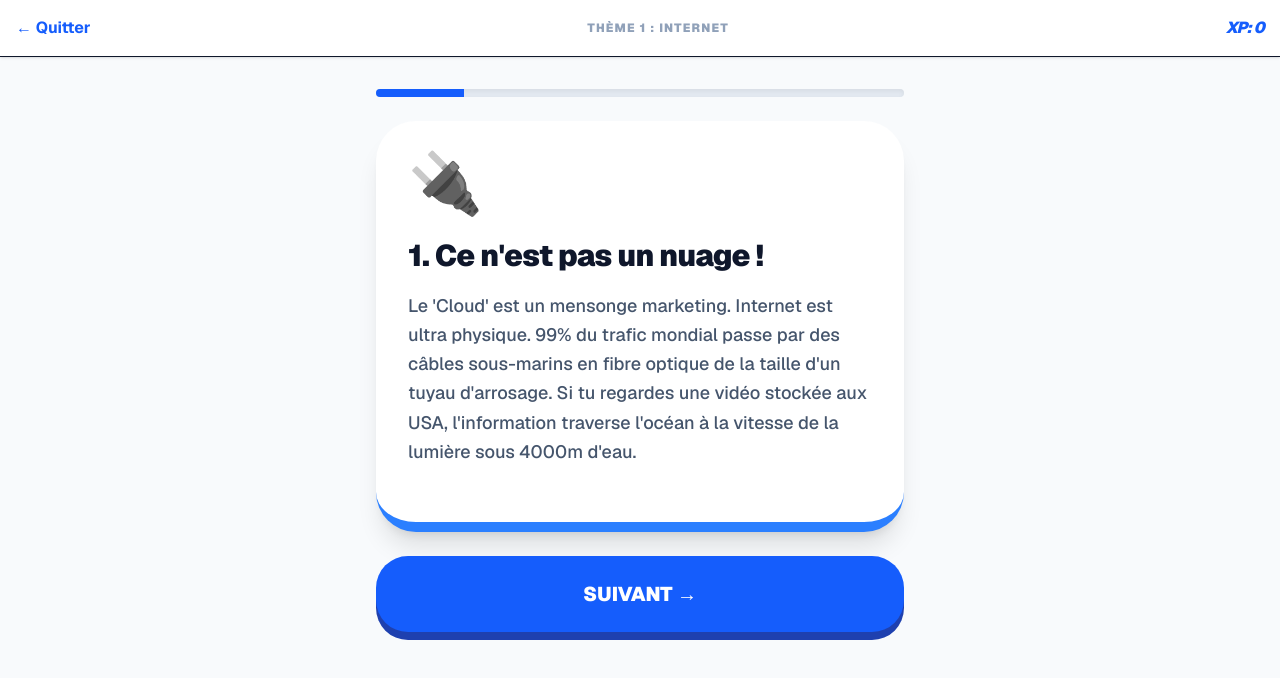
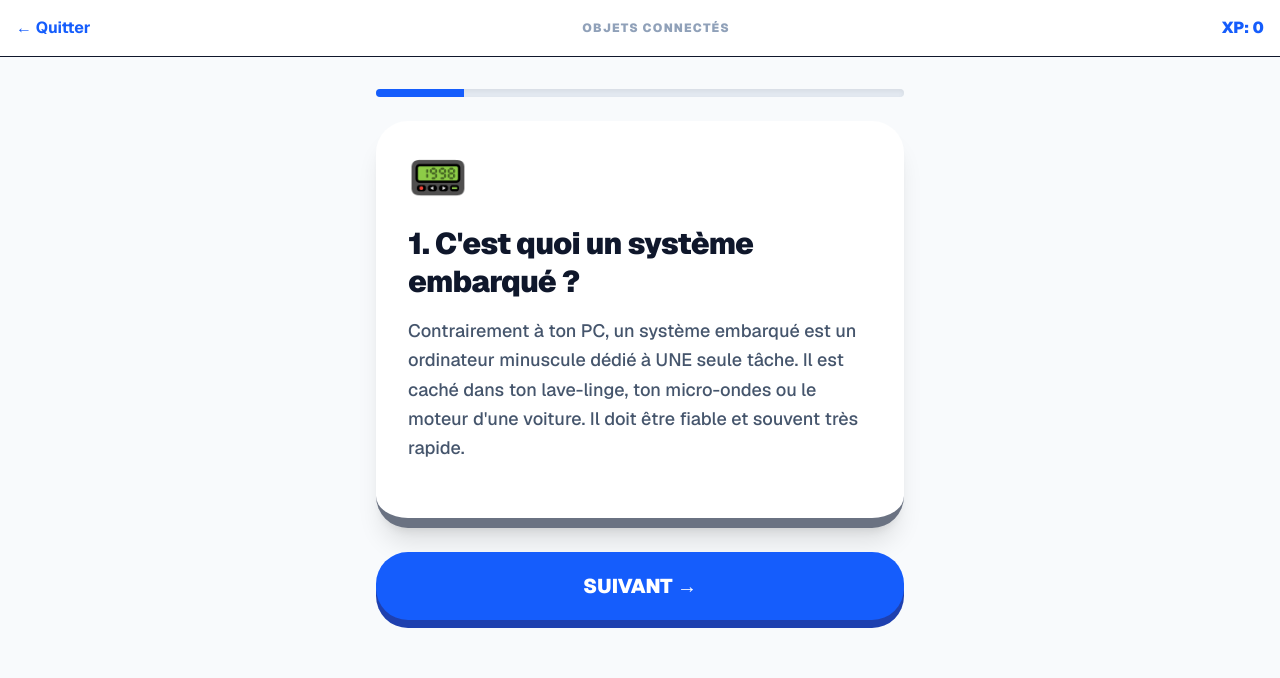
Before and after one commit to mr1968fr/snt-academy, a Next.js app: page /themes/internet in a window 1280 px wide. Shown: the top 678 px of the page. Built offline with nearby package versions, Linux system fonts and the light colour scheme.

Commit message:
Ajout du chapitre objets-connectes

```diff
--- a/app/themes/internet/page.tsx
+++ b/app/themes/internet/page.tsx
@@ -5,79 +5,79 @@ import Link from 'next/link';
 
 const LESSON_STEPS = [
   {
-    title: "1. Ce n'est pas un nuage !",
-    content: "Le 'Cloud' est un mensonge marketing. Internet est ultra physique. 99% du trafic mondial passe par des câbles sous-marins en fibre optique de la taille d'un tuyau d'arrosage. Si tu regardes une vidéo stockée aux USA, l'information traverse l'océan à la vitesse de la lumière sous 4000m d'eau.",
-    icon: "🔌",
-    color: "border-blue-500"
+    title: "1. C'est quoi un système embarqué ?",
+    content: "Contrairement à ton PC, un système embarqué est un ordinateur minuscule dédié à UNE seule tâche. Il est caché dans ton lave-linge, ton micro-ondes ou le moteur d'une voiture. Il doit être fiable et souvent très rapide.",
+    icon: "📟",
+    color: "border-gray-500"
   },
   {
-    title: "2. Adresse IP : Ta plaque d'immatriculation",
-    content: "Pour communiquer, chaque machine a besoin d'une adresse unique : l'adresse IP (ex: 192.168.1.1). C'est grâce à elle qu'un serveur sait exactement à quel téléphone renvoyer une photo. Sans IP, les données seraient perdues dans le réseau.",
-    icon: "🆔",
-    color: "border-indigo-500"
+    title: "2. Capteurs et Actionneurs",
+    content: "C'est le corps de l'objet. Le CAPTEUR (yeux/oreilles) transforme une grandeur physique (température, lumière) en signal électrique. L'ACTIONNEUR (bras/moteur) transforme un signal électrique en action physique (allumer une LED, faire tourner un moteur).",
+    icon: "🔌",
+    color: "border-orange-500"
   },
   {
-    title: "3. Labo : Le DNS, l'annuaire du Web",
-    content: "Retenir des suites de chiffres comme 142.250.179.78 est impossible pour un humain. Le DNS (Domain Name System) est un serveur qui traduit les noms (google.fr) en adresses IP. C'est le répertoire de ton téléphone, mais pour la planète entière.",
-    icon: "📖",
-    color: "border-green-500",
+    title: "3. Labo : Logique de contrôle",
+    content: "Au milieu, il y a le cerveau : le microcontrôleur. Il suit des instructions simples du type 'SI capteur > 20° ALORS allumer ventilo'. C'est le cœur de la programmation embarquée.",
+    icon: "🧠",
+    color: "border-blue-500",
     hasLab: true
   },
   {
-    title: "4. Découpage en Paquets",
-    content: "Un fichier (photo, vidéo) est trop gros pour voyager d'un coup. Le protocole TCP le découpe en milliers de petits 'PAQUETS'. Chaque paquet contient une partie du message, l'adresse de départ et celle d'arrivée. Ils voyagent séparément et sont recollés à la fin.",
-    icon: "📦",
-    color: "border-orange-500"
+    title: "4. L'IHM : L'interface",
+    content: "IHM signifie Interface Homme-Machine. C'est le moyen pour l'utilisateur de discuter avec la machine : un écran tactile, un bouton, ou même ta voix avec Alexa. Elle doit être intuitive pour ne pas faire d'erreurs.",
+    icon: "🖱️",
+    color: "border-green-500"
   },
   {
-    title: "5. Labo : Le Routage (Le GPS des données)",
-    content: "Tes paquets ne prennent pas tous le même chemin. Ils passent par des ROUTEURS qui choisissent la route la plus rapide. Si un câble casse, le routeur change de chemin instantanément. C'est ce qui rend Internet indestructible.",
-    icon: "🛣️",
+    title: "5. Labo : Temps Réel et Sécurité",
+    content: "Dans une voiture autonome, si le capteur voit un obstacle, l'actionneur doit freiner en quelques millisecondes. C'est la contrainte de TEMPS RÉEL. Un bug ici peut être fatal.",
+    icon: "⚠️",
     color: "border-red-500",
     hasLab2: true
   },
   {
-    title: "6. Indépendance du réseau",
-    content: "La force d'Internet est son universalité. Peu importe que tu sois en WiFi, en 4G ou en fibre, ou que tu utilises un iPhone ou un PC : les protocoles (IP, TCP) sont les mêmes pour tout le monde. C'est un langage universel.",
-    icon: "🌐",
-    color: "border-slate-800"
+    title: "6. L'Internet des Objets (IoT)",
+    content: "Quand ces objets se connectent à Internet, ils deviennent 'Smart'. Ta montre envoie ton rythme cardiaque sur le Cloud. C'est génial, mais attention à la sécurité : un objet connecté mal protégé peut devenir une porte d'entrée pour les hackers.",
+    icon: "⌚",
+    color: "border-indigo-500"
   }
 ];
 
 const QUIZ_QUESTIONS = [
   {
-    q: "Quelle technologie transporte 99% du trafic internet mondial ?",
-    options: ["Les Satellites", "Les câbles sous-marins", "La 5G"],
+    q: "Lequel de ces composants est un CAPTEUR ?",
+    options: ["Une ampoule", "Un détecteur de présence", "Un moteur électrique"],
     correct: 1,
-    explanation: "Contrairement aux idées reçues, les câbles sous-marins sont beaucoup plus rapides et fiables que les satellites."
+    explanation: "Le détecteur de présence capte une information de l'environnement."
   },
   {
-    q: "À quoi sert le serveur DNS ?",
-    options: ["À stocker tes e-mails", "À traduire un nom de domaine en adresse IP", "À protéger contre les virus"],
+    q: "Que fait un ACTIONNEUR ?",
+    options: ["Il mesure la température", "Il transforme un signal en action physique", "Il stocke des photos"],
     correct: 1,
-    explanation: "Le DNS évite d'avoir à retenir les adresses IP chiffrées des sites web."
+    explanation: "Un actionneur agit sur le monde réel (ex: ouvrir une porte)."
   },
   {
-    q: "Qu'est-ce qu'un 'paquet' sur Internet ?",
-    options: ["Un morceau de fichier avec son adresse", "Une boîte pour envoyer un PC", "Un virus caché"],
-    correct: 0,
-    explanation: "TCP découpe les fichiers en paquets pour qu'ils circulent plus facilement sur le réseau."
+    q: "Que signifie IHM ?",
+    options: ["Informatique à Haute Mobilité", "Interface Homme-Machine", "Instruction Hybride Moderne"],
+    correct: 1,
+    explanation: "C'est l'interface qui permet à l'humain d'interagir avec la machine."
   },
   {
-    q: "Quel appareil choisit le meilleur chemin pour les données ?",
-    options: ["Le Moniteur", "Le Routeur", "Le Clavier"],
-    correct: 1,
-    explanation: "Le routeur est le 'cerveau' du réseau qui dirige les paquets vers la destination la plus rapide."
+    q: "Une contrainte 'Temps Réel' signifie que :",
+    options: ["Le système doit répondre dans un délai maximum garanti", "Le système affiche l'heure exacte", "Le système fonctionne sans électricité"],
+    correct: 0,
+    explanation: "La rapidité de réponse est cruciale pour la sécurité (ex: airbags)."
   },
   {
-    q: "Le protocole IP permet de :",
-    options: ["Identifier chaque appareil sur le réseau", "Regarder des vidéos en HD", "Charger son téléphone"],
-    correct: 0,
-    explanation: "IP signifie 'Internet Protocol'. Il attribue une adresse unique à chaque machine connectée."
+    q: "Quel est le risque majeur des objets connectés ?",
+    options: ["Ils pèsent trop lourd", "Ils peuvent être piratés s'ils sont mal protégés", "Ils ne fonctionnent que le jour"],
+    correct: 1,
+    explanation: "La cybersécurité est le grand défi de l'IoT."
   }
 ];
 
-export default function InternetChapterV4() {
+export default function IoTChapter() {
   const [mode, setMode] = useState<'cours' | 'quiz' | 'resultat'>('cours');
   const [step, setStep] = useState(0);
   const [quizIdx, setQuizIdx] = useState(0);
@@ -101,11 +101,11 @@ export default function InternetChapterV4() {
   };
 
   return (
-    <div className="min-h-screen bg-slate-50 text-slate-900 font-sans pb-12">
-      <nav className="p-4 bg-white border-b sticky top-0 z-50 flex justify-between items-center shadow-sm">
+    <div className="min-h-screen bg-slate-50 text-slate-900 pb-12 font-sans">
+      <nav className="p-4 bg-white border-b sticky top-0 z-50 flex justify-between items-center">
         <Link href="/themes" className="text-blue-600 font-bold">← Quitter</Link>
-        <div className="font-black text-xs uppercase tracking-widest text-slate-400">Thème 1 : Internet</div>
-        <div className="text-blue-600 font-black tracking-tighter italic">XP: {score * 100 + bonusXP}</div>
+        <div className="font-black text-xs uppercase tracking-widest text-slate-400">Objets Connectés</div>
+        <div className="text-blue-600 font-black">XP: {score * 100 + bonusXP}</div>
       </nav>
 
       <div className="max-w-xl mx-auto px-6 py-8">
@@ -114,125 +114,79 @@ export default function InternetChapterV4() {
             <div className="w-full bg-slate-200 h-2 rounded-full overflow-hidden shadow-inner">
               <div className="bg-blue-600 h-full transition-all duration-500" style={{ width: `${((step + 1) / LESSON_STEPS.length) * 100}%` }}></div>
             </div>
-
-            <div className={`p-8 bg-white rounded-[2.5rem] border-b-[10px] shadow-xl transition-all ${LESSON_STEPS[step].color}`}>
-              <div className="text-6xl mb-6">{LESSON_STEPS[step].icon}</div>
+            <div className={`p-8 bg-white rounded-[2rem] border-b-[10px] shadow-xl transition-all ${LESSON_STEPS[step].color}`}>
+              <div className="text-5xl mb-6">{LESSON_STEPS[step].icon}</div>
               <h2 className="text-3xl font-black mb-4 tracking-tight leading-tight">{LESSON_STEPS[step].title}</h2>
               <p className="text-lg text-slate-600 leading-relaxed font-medium mb-6">{LESSON_STEPS[step].content}</p>
 
-              {/* LAB DNS */}
               {LESSON_STEPS[step].hasLab && (
-                <div className="bg-blue-50 p-6 rounded-2xl border-2 border-blue-100 mt-4 text-center">
-                  <h4 className="text-blue-900 font-black text-sm mb-4 uppercase tracking-widest">🧪 LAB : Le répertoire DNS</h4>
-                  <p className="text-xs text-blue-700 mb-4 font-bold italic">"Un serveur DNS te dit que Google est à l'adresse 142.250.179.78. Laquelle de ces infos est le NOM DE DOMAINE ?"</p>
-                  <div className="flex flex-wrap gap-2 justify-center">
-                    {['142.250.179.78', 'google.fr', 'IP'].map(val => (
-                      <button
-                        key={val}
-                        onClick={() => {
-                            setLab1Answer(val);
-                            if(val === 'google.fr') setBonusXP(prev => prev < 150 ? 150 : prev);
-                        }}
-                        className={`px-4 py-2 rounded-xl font-bold transition-all ${lab1Answer === val ? (val === 'google.fr' ? 'bg-green-500 text-white' : 'bg-red-500 text-white') : 'bg-white text-blue-600 border border-blue-200'}`}
-                      >
-                        {val}
-                      </button>
+                <div className="bg-blue-50 p-6 rounded-2xl border-2 border-blue-100 mt-4 text-center italic font-medium">
+                  <h4 className="text-blue-900 font-black text-sm mb-4 uppercase tracking-widest">🧪 LAB : Le cerveau de la machine</h4>
+                  <p className="text-xs text-blue-700 mb-4 font-bold">Complète le programme du ventilateur :</p>
+                  <div className="bg-white p-3 rounded-xl font-mono text-xs mb-4 text-left border">
+                    SI temperature &gt; 25 : <br/>
+                    &nbsp;&nbsp;[?] VENTILO<br/>
+                    SINON : <br/>
+                    &nbsp;&nbsp;ETEINDRE VENTILO
+                  </div>
+                  <div className="flex gap-2 justify-center">
+                    {['ALLUMER', 'CASSER', 'CHARGER'].map(val => (
+                      <button key={val} onClick={() => { setLab1Answer(val); if(val === 'ALLUMER') setBonusXP(150); }} className={`px-4 py-2 rounded-xl font-bold transition-all ${lab1Answer === val ? (val === 'ALLUMER' ? 'bg-green-500 text-white' : 'bg-red-500 text-white') : 'bg-white text-blue-600 border border-blue-200'}`}>{val}</button>
                     ))}
                   </div>
-                  {lab1Answer === 'google.fr' && <p className="text-[10px] text-green-600 font-black mt-3 uppercase tracking-tighter animate-pulse">Correct ! +150 XP Bonus</p>}
                 </div>
               )}
 
-              {/* LAB ROUTAGE */}
               {LESSON_STEPS[step].hasLab2 && (
-                <div className="bg-red-50 p-6 rounded-2xl border-2 border-red-100 mt-4 text-center">
-                  <h4 className="text-red-900 font-black text-sm mb-4 uppercase tracking-widest">🧪 LAB : Mission Routage</h4>
-
-                  {/* Petit Graphe de Routage en SVG */}
-                  <svg viewBox="0 0 200 80" className="w-full h-24 mb-4 bg-white rounded-xl border border-red-100">
-                    <circle cx="20" cy="40" r="5" fill="#ef4444" /> <text x="10" y="30" fontSize="8">Moi</text>
-                    <line x1="25" y1="40" x2="60" y2="20" stroke="#fecaca" strokeWidth="2" />
-                    <line x1="25" y1="40" x2="60" y2="60" stroke="#fecaca" strokeWidth="2" />
-                    <circle cx="65" cy="20" r="5" fill="#ef4444" /> <text x="60" y="12" fontSize="8">R1 (Saturé)</text>
-                    <circle cx="65" cy="60" r="5" fill="#ef4444" /> <text x="60" y="75" fontSize="8">R2 (Libre)</text>
-                    <line x1="70" y1="20" x2="150" y2="40" stroke="#fecaca" strokeWidth="2" />
-                    <line x1="70" y1="60" x2="150" y2="40" stroke="#fecaca" strokeWidth="2" />
-                    <circle cx="155" cy="40" r="5" fill="#ef4444" /> <text x="150" y="30" fontSize="8">Serveur</text>
-                  </svg>
-
-                  <p className="text-xs text-red-700 font-bold mb-3 italic">Le routeur R1 est surchargé. Quel chemin doit prendre ton paquet ?</p>
-                  <div className="flex gap-2 justify-center">
-                    {['Par R1', 'Par R2'].map(val => (
-                      <button
-                        key={val}
-                        onClick={() => {
-                            setLab2Answer(val);
-                            if(val === 'Par R2') setBonusXP(prev => prev < 300 ? 300 : prev);
-                        }}
-                        className={`px-4 py-2 rounded-xl font-bold transition-all ${lab2Answer === val ? (val === 'Par R2' ? 'bg-green-500 text-white' : 'bg-red-500 text-white') : 'bg-white text-red-600 border border-red-200'}`}
-                      >
-                        {val}
-                      </button>
-                    ))}
+                <div className="bg-red-50 p-6 rounded-2xl border-2 border-red-100 mt-4 text-center italic font-medium">
+                  <h4 className="text-red-900 font-black text-sm mb-4 uppercase tracking-widest">🧪 LAB : Urgence Temps Réel</h4>
+                  <p className="text-xs text-red-700 mb-4 font-bold">Un obstacle est détecté par la voiture autonome !</p>
+                  <div className="flex gap-4 justify-center items-center py-4 bg-white rounded-xl mb-4">
+                    <div className="animate-ping w-8 h-8 bg-red-500 rounded-full"></div>
+                    <span className="font-black text-red-600">!! OBSTACLE !!</span>
                   </div>
-                  {lab2Answer === 'Par R2' && <p className="text-[10px] text-green-600 font-black mt-3 uppercase tracking-tighter">Parfait ! Les routeurs évitent les bouchons. +150 XP</p>}
+                  <button onClick={() => { setLab2Answer('FREINER'); setBonusXP(prev => prev < 300 ? 300 : prev); }} className={`w-full py-4 rounded-xl font-black text-white transition-all ${lab2Answer === 'FREINER' ? 'bg-green-500' : 'bg-red-600 animate-pulse'}`}>CLIQUE POUR FREINER !</button>
+                  {lab2Answer === 'FREINER' && <p className="text-[10px] text-green-600 font-black mt-3 uppercase tracking-widest italic">Réaction en 5ms. Système sécurisé ! +150 XP</p>}
                 </div>
               )}
             </div>
-
-            <button onClick={nextStep} className="w-full py-6 bg-blue-600 text-white rounded-[2rem] font-black text-xl hover:bg-blue-700 shadow-[0_8px_0_rgb(30,64,175)] active:translate-y-1 transition-all">
-              {step === LESSON_STEPS.length - 1 ? "PASSER AU DÉFI ⚡️" : "SUIVANT →"}
+            <button onClick={nextStep} className="w-full py-5 bg-blue-600 text-white rounded-[2rem] font-black text-xl hover:bg-blue-700 shadow-[0_8px_0_rgb(30,64,175)]">
+              {step === LESSON_STEPS.length - 1 ? "QUIZ ⚡️" : "SUIVANT →"}
             </button>
           </div>
         )}
 
-        {/* QUIZ (Modèle V4) */}
+        {/* QUIZ & RESULTATS (Format Standard V4) */}
         {mode === 'quiz' && (
-          <div className="space-y-8 animate-in zoom-in duration-300">
+            <div className="space-y-6">
                 <div className="text-center">
-              <span className="bg-indigo-100 text-indigo-700 px-4 py-1 rounded-full text-xs font-black uppercase tracking-widest">Question {quizIdx + 1} / {QUIZ_QUESTIONS.length}</span>
-              <h2 className="text-2xl font-black mt-6 tracking-tighter">{QUIZ_QUESTIONS[quizIdx].q}</h2>
-            </div>
-            <div className="grid gap-4">
-              {QUIZ_QUESTIONS[quizIdx].options.map((opt, i) => {
-                let status = "bg-white border-slate-200 hover:border-indigo-400";
-                if (isLocked) {
-                  if (i === QUIZ_QUESTIONS[quizIdx].correct) status = "bg-green-100 border-green-500 text-green-800 scale-[1.02] shadow-md";
-                  else if (i === selectedAnswer) status = "bg-red-100 border-red-500 text-red-800 opacity-60";
-                  else status = "bg-white border-slate-100 opacity-40";
-                }
-                return (
-                  <button key={i} disabled={isLocked} onClick={() => handleAnswer(i)} className={`p-6 rounded-3xl border-2 text-left font-bold text-lg transition-all ${status}`}>
-                    {opt}
-                  </button>
-                );
-              })}
+                    <h2 className="text-2xl font-black mb-8 italic tracking-tighter italic">"{QUIZ_QUESTIONS[quizIdx].q}"</h2>
+                    <div className="grid gap-3">
+                        {QUIZ_QUESTIONS[quizIdx].options.map((opt, i) => (
+                            <button key={i} disabled={isLocked} onClick={() => handleAnswer(i)} className={`p-6 rounded-[1.5rem] border-2 font-bold text-left transition-all ${isLocked ? (i === QUIZ_QUESTIONS[quizIdx].correct ? 'bg-green-100 border-green-500 text-green-800 shadow-md' : 'bg-white opacity-40') : 'bg-white border-slate-200 hover:border-blue-500'}`}>{opt}</button>
+                        ))}
                     </div>
                     {isLocked && (
-              <div className="bg-white p-8 rounded-[2rem] border-2 border-indigo-100 shadow-xl animate-in slide-in-from-bottom-8">
-                <p className="text-slate-600 font-medium leading-relaxed mb-6"><span className="font-black text-indigo-600 uppercase text-xs mr-2 tracking-widest italic">Le débrief'</span>{QUIZ_QUESTIONS[quizIdx].explanation}</p>
-                <button onClick={() => { if(quizIdx < QUIZ_QUESTIONS.length - 1) { setQuizIdx(quizIdx + 1); setSelectedAnswer(null); setIsLocked(false); } else setMode('resultat'); }} className="w-full py-4 bg-indigo-600 text-white rounded-2xl font-black text-lg">
-                    {quizIdx === QUIZ_QUESTIONS.length - 1 ? "VOIR MON SCORE" : "CONTINUER"}
-                </button>
+                        <div className="mt-6 p-6 bg-indigo-50 rounded-2xl border-2 border-indigo-100 animate-in slide-in-from-bottom-4">
+                            <p className="text-sm text-indigo-900 font-medium mb-4">{QUIZ_QUESTIONS[quizIdx].explanation}</p>
+                            <button onClick={() => { if(quizIdx < QUIZ_QUESTIONS.length - 1) { setQuizIdx(quizIdx + 1); setSelectedAnswer(null); setIsLocked(false); } else setMode('resultat'); }} className="w-full py-4 bg-indigo-600 text-white rounded-xl font-bold">Continuer</button>
                         </div>
                     )}
                 </div>
+            </div>
         )}
 
-        {/* RÉSULTAT */}
         {mode === 'resultat' && (
             <div className="text-center space-y-8 animate-in zoom-in duration-500">
                 <div className="bg-white p-12 rounded-[3.5rem] shadow-2xl border-b-[16px] border-blue-600">
-              <div className="text-8xl mb-6">🛰️</div>
-              <h2 className="text-5xl font-black mb-2 tracking-tighter italic text-blue-600">ONLINE !</h2>
-              <div className="text-6xl font-black my-8">{score * 100 + bonusXP} <span className="text-2xl text-slate-400 uppercase tracking-[0.2em] ml-2">XP</span></div>
-              <div className="p-8 bg-gradient-to-br from-blue-600 to-indigo-700 rounded-[2.5rem] text-white shadow-xl relative overflow-hidden">
-                <div className="relative z-10 text-blue-200 font-black uppercase text-[10px] tracking-[0.3em] mb-3">Nouveau Grade</div>
-                <div className="relative z-10 text-3xl font-black tracking-tight uppercase leading-none">Commandant du Réseau</div>
-                <div className="absolute -right-6 -bottom-6 text-9xl opacity-20 rotate-12">🔌</div>
+                    <h2 className="text-5xl font-black mb-2 tracking-tighter italic text-blue-600 uppercase">Connecté !</h2>
+                    <div className="text-6xl font-black my-8 italic">{score * 100 + bonusXP} <span className="text-2xl text-slate-400 font-black">XP</span></div>
+                    <div className="p-8 bg-slate-900 rounded-[2.5rem] text-white shadow-xl relative overflow-hidden">
+                        <div className="relative z-10 text-blue-200 font-black uppercase text-[10px] tracking-[0.3em] mb-2 uppercase font-black">Grade débloqué</div>
+                        <div className="relative z-10 text-2xl font-black tracking-tight uppercase leading-none">Ingénieur IoT</div>
                     </div>
                 </div>
-            <Link href="/themes" className="block w-full py-6 bg-slate-900 text-white rounded-[2rem] font-black text-xl shadow-xl">RETOUR AU CATALOGUE</Link>
+                <Link href="/themes" className="block w-full py-6 bg-blue-600 text-white rounded-[2rem] font-black text-xl shadow-xl hover:bg-black transition-all">RETOUR AU CATALOGUE</Link>
             </div>
         )}
       </div>
```
Lines whose indentation alone changed are shown as unchanged.
